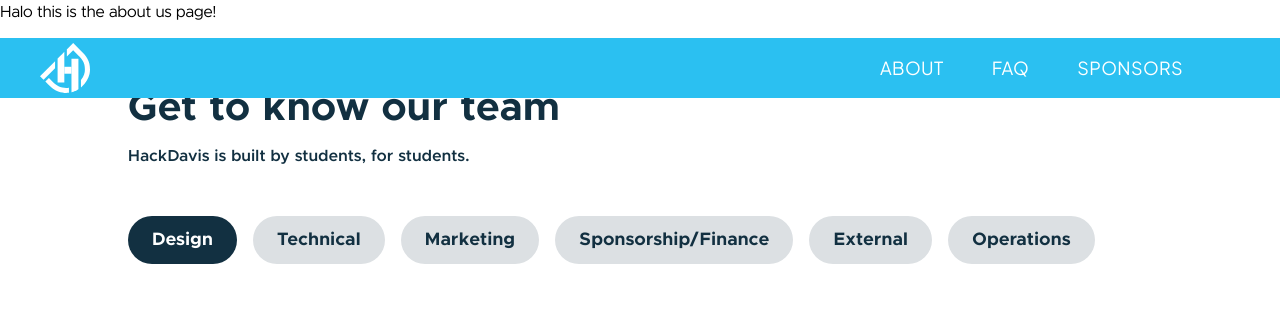
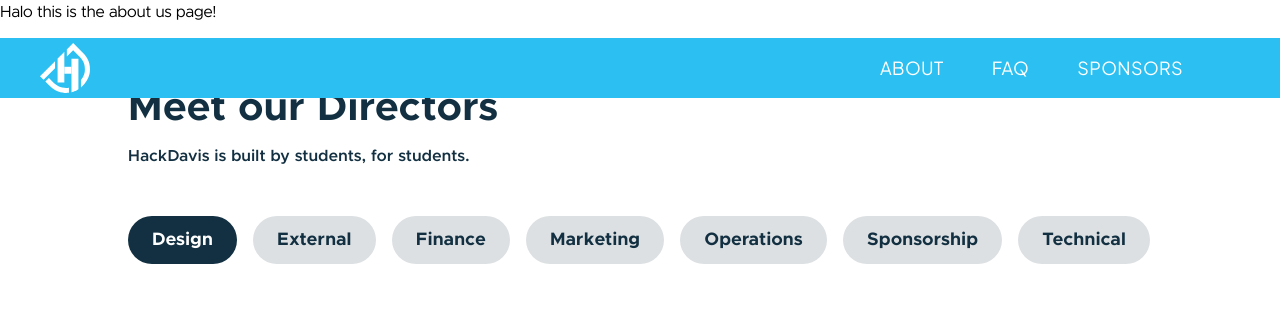
Before and after one commit to HackDavis/website-2025, a Next.js app: page /about-us in a window 1280 px wide. Shown: the top 310 px of the page. Built offline with nearby package versions, Linux system fonts and the light colour scheme.

Commit message:
Updated teamNames

```diff
--- a/app/(pages)/(about-us)/_components/OurTeam/OurTeam.tsx
+++ b/app/(pages)/(about-us)/_components/OurTeam/OurTeam.tsx
@@ -71,18 +71,19 @@ export default function OurTeam() {
 
   const teamNames = [
     'Design',
+    'External',
+    'Finance',
+    'Marketing',
+    'Operations',
+    'Sponsorship',
     'Technical',
-    'Marketing',
-    'Sponsorship/Finance',
-    'External',
-    'Operations',
   ];
 
   return (
     <div className={styles.ourTeam}>
       <div className={styles.ourTeam_container}>
         <div className={styles.ourTeam_container_title}>
-          <h1>Get to know our team</h1>
+          <h1>Meet our Directors</h1>
           <p>HackDavis is built by students, for students.</p>
         </div>
         <div className={styles.ourTeam_container_embla} ref={emblaRef}>
```
